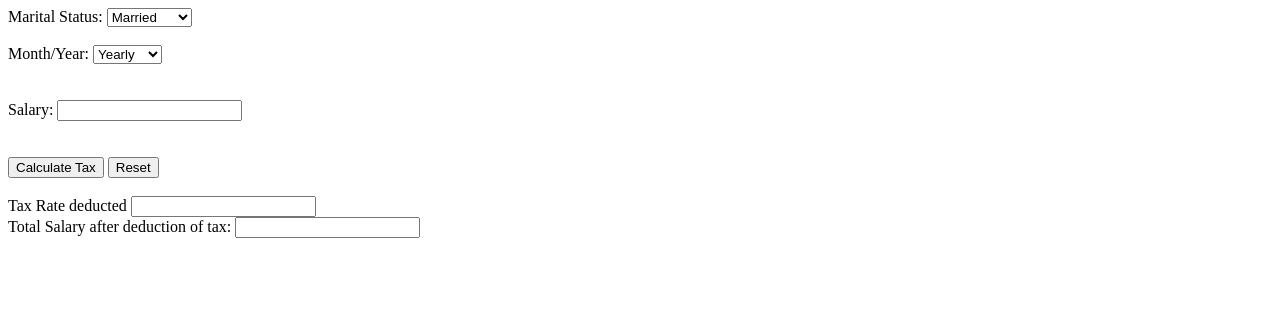
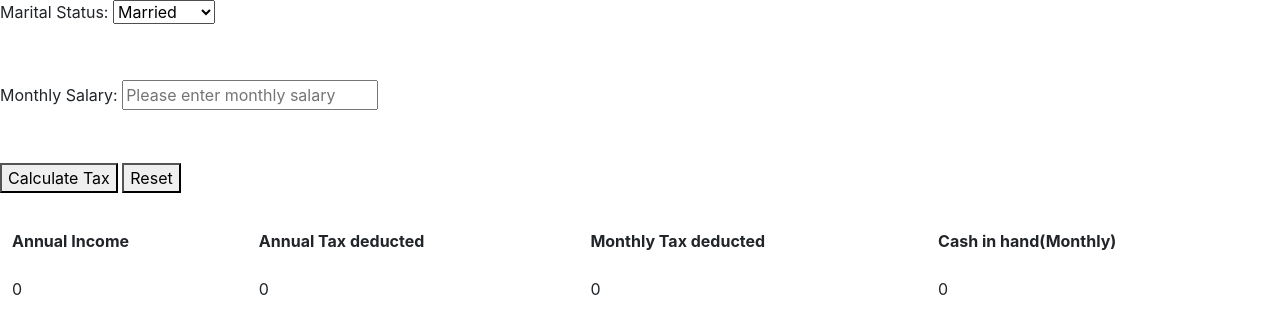
Before and after one commit to molishaa/Monthly-Tax, a plain HTML site: page Monthly tax/Index.html in a window 1280 px wide. Drawn offline with nearby package versions, Linux system fonts and the light colour scheme.

Commit message:
Showing Annual income in Table

```diff
--- a/Monthly tax/Incometax.js
+++ b/Monthly tax/Incometax.js
@@ -1,3 +1,13 @@
+
+//function resetButtonFunction(){
+    // alert("Resetting")
+   // document.getElementById("status").reset()
+
+
+
+//}
+
+
 
 function getTax(){
     let monthlyIncome = document.getElementById("salary").value
@@ -29,7 +39,7 @@ function getTax(){
             Tax  = 400000*0.01 + 100000*0.1 + 200000*0.2 + 1300000*0.3 + (annualSalary - 2000000)*0.36
 
         }
-        alert(Tax)
+
     }
      else {
         if(annualSalary <= 450000){
@@ -50,18 +60,13 @@ function getTax(){
      {
          Tax= 450000*0.01 + 100000*0.1 +200000*0.2 + 1250000*0.3 +  (annualSalary -2000000)*0.36
      }
-     alert(Tax)
+
      }
 
+      document.getElementById("annualIncome").innerHTML=annualSalary
+      document.getElementById("annualTaxDeducted").innerHTML=Tax
+      document.getElementById("monthlyTaxDeducted").innerHTML=Tax/12
 
-   // document.getElementById("TaxRate").value=Tax
-// <script type = "text/javascript">
-    // var TaxRate = Tax/annualSalary*100
-    // document.write(TaxRate)
 
-    // var annualTax= Tax
-    // document.write(annualTax)
-
-    // var monthlyTax= annualTax/12
-    // document.write(monthlyTax)
+      document.getElementById("cashInHand").innerHTML=monthlyIncome-(Tax/12)
  }
--- a/Monthly tax/Index.html
+++ b/Monthly tax/Index.html
@@ -3,6 +3,7 @@
 <html>
   <head>
     <script src="https://ajax.googleapis.com/ajax/libs/jquery/3.5.1/jquery.min.js"></script>
+    <link rel="stylesheet" href="https://stackpath.bootstrapcdn.com/bootstrap/4.3.1/css/bootstrap.min.css" integrity="sha384-ggOyR0iXCbMQv3Xipma34MD+dH/1fQ784/j6cY/iJTQUOhcWr7x9JvoRxT2MZw1T" crossorigin="anonymous">
 
     <script src= "Incometax.js">
 
@@ -18,31 +19,52 @@
 <br> </br>
 
 
-      <label for="status">Month/Year:</label>
+      <!-- <label for="status">Month/Year:</label>
       <select name="status" id="status">
         <option value="yearly">Yearly</option>
          <option value="monthly">Monthly</option>
       </select>
-      <br> </br>
+      <br> </br> -->
 
       <br>
-      <label for="salary">Salary:</label>
-      <input type="number" id="salary" name="salary" />
+      <label for="salary">Monthly Salary:</label>
+      <input type="number" id="salary" name="salary" placeholder="Please enter monthly salary" />
     </br>
 
 <br> </br>
 
       <button id="btn" type="button" onclick="getTax()">Calculate Tax</button>
-      <button id="btn" type="reset" onclick="getTax()">Reset</button>
+      <button id="btn"  onclick="resetButtonFunction()">Reset</button>
       <br>
       <br>
-<label for ="TaxRate">Tax Rate deducted</label>
+<!-- <label for ="TaxRate">Tax Rate deducted</label>
 <input type="number" id ="TaxRate" />
 
 </br>
       <label for="salary">Total Salary after deduction of tax:</label>
-      <input type="number" id="salary" name="salary" /><br /><br />
+      <input type="number" id="salary" name="salary" /><br /><br /> -->
 
     </form>
+
+    <table class="table table-borderless">
+      <thead>
+        <tr>
+
+          <th scope="col">Annual Income</th>
+          <th scope="col">Annual Tax deducted</th>
+          <th scope="col">Monthly Tax deducted</th>
+          <th scope="col">Cash in hand(Monthly)</th>
+        </tr>
+      </thead>
+      <tbody>
+        <tr>
+          <td id="annualIncome"> 0</td>
+          <td id="annualTaxDeducted">0</td>
+          <td id="monthlyTaxDeducted">0</td>
+          <td id="cashInHand">0</td>
+        </tr>
+
+      </tbody>
+    </table>
   </body>
 </html>
```
